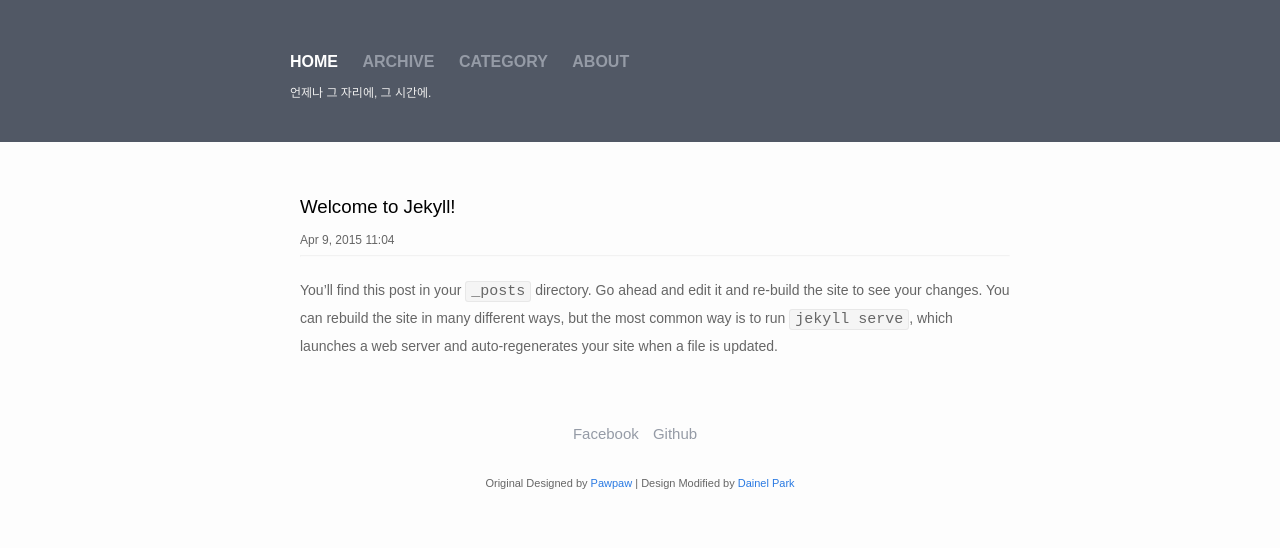
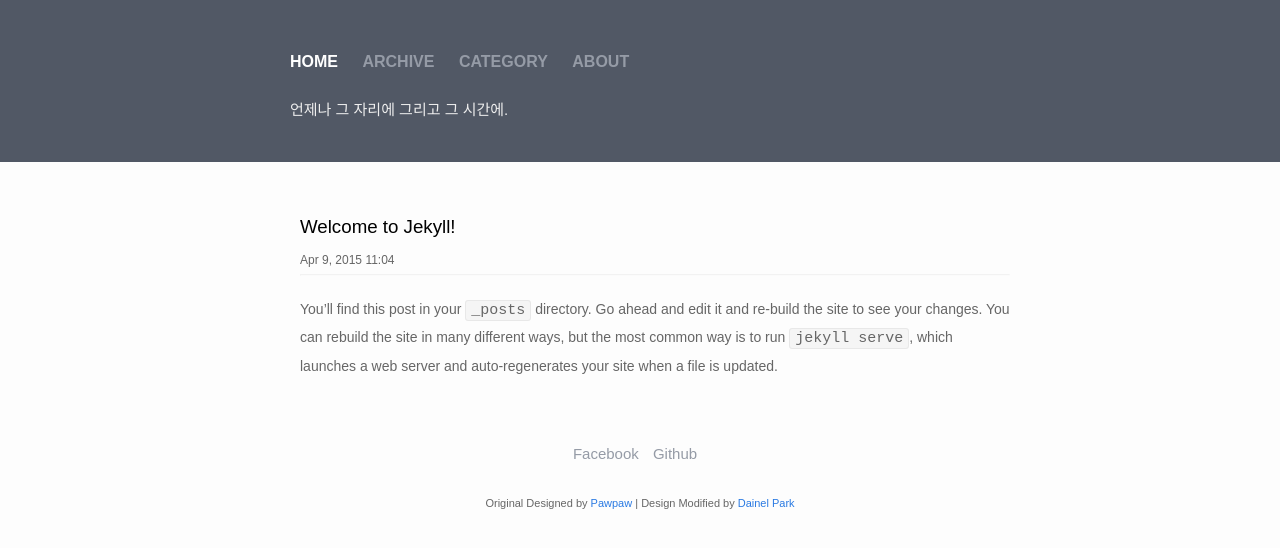
Before and after one commit to DainelPark/dainelpark.github.io, a Jekyll site: the page built from index.html, in a window 1280 px wide. Shown: the top 548 px of the page. Built offline with Jekyll 4.4.1, drawn with Linux system fonts in a browser that asks for light colours.

Commit message:
header updated

```diff
--- a/_includes/header.html
+++ b/_includes/header.html
@@ -46,6 +46,6 @@
 				</li>
 			{% endif %}
 		</div>
-		<div class="description">언제나 그 자리에, 그 시간에.</div>
+		<div class="description" style="font-size: 15px; margin-top: 15px;">언제나 그 자리에 그리고 그 시간에.</div>
 	</div>
 </header>
```
